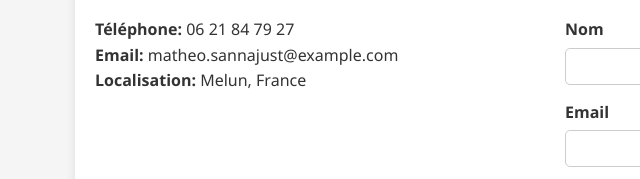
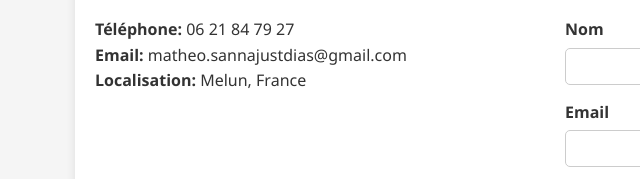
Before and after one commit to MirokaZAER/siteweb, a plain HTML site: page contact.html in a window 1280 px wide. Shown: the part 573-752 px from the top of the page, 85-725 px from the left. Drawn offline with Linux system fonts and the light colour scheme.

Commit message:
Update contact.html

```diff
--- a/contact.html
+++ b/contact.html
@@ -47,7 +47,7 @@
               <p><strong>Téléphone:</strong> 06 21 84 79 27</p>
             </div>
             <div class="contact-item">
-              <p><strong>Email:</strong> matheo.sannajust@example.com</p>
+              <p><strong>Email:</strong> matheo.sannajustdias@gmail.com</p>
             </div>
             <div class="contact-item">
               <p><strong>Localisation:</strong> Melun, France</p>
```
